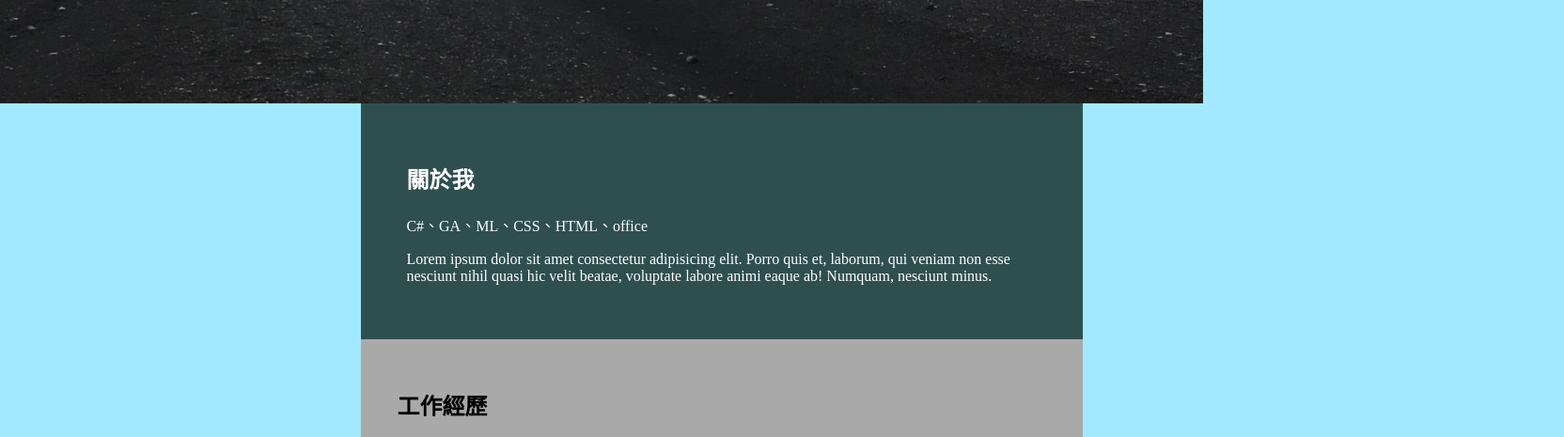
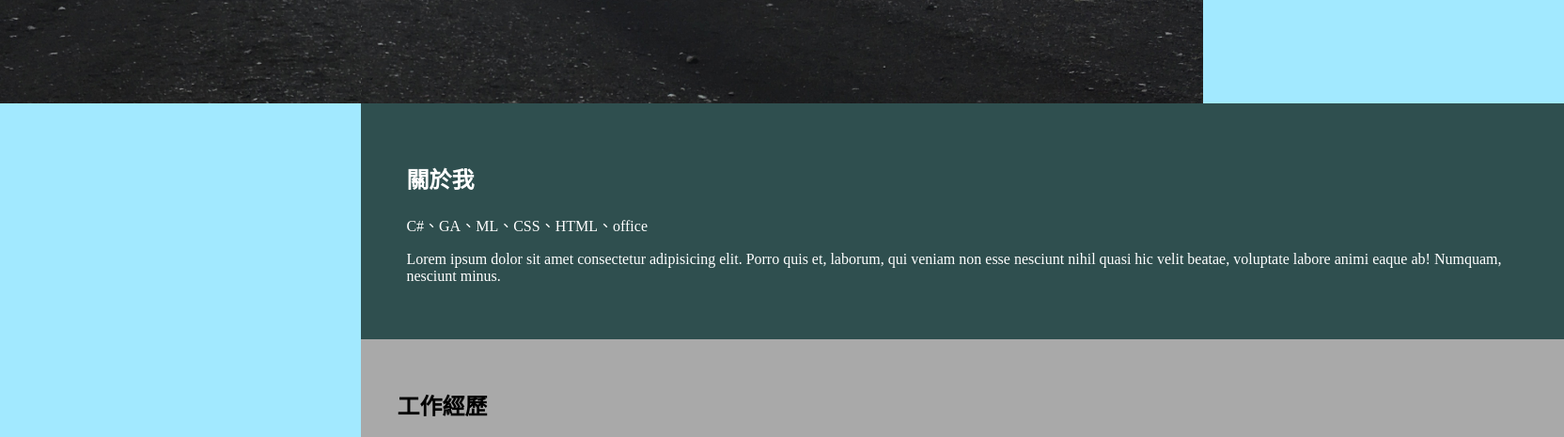
Before and after one commit to guavansalmon/T-Dai, a plain HTML site: page index.html in a window 1280 px wide. Shown: the part 690-1155 px from the top of the page at 94% size, 1664 px wide, since content can reach past the window. Drawn offline with Linux system fonts and the light colour scheme.

Commit message:
max-width修正

```diff
--- a/index.css
+++ b/index.css
@@ -33,7 +33,7 @@ td{
 }
 
 .container {
-    max-width: 768px;
+    width: 100%;
     margin-left: 30%;
     padding: 0;
 }
```
